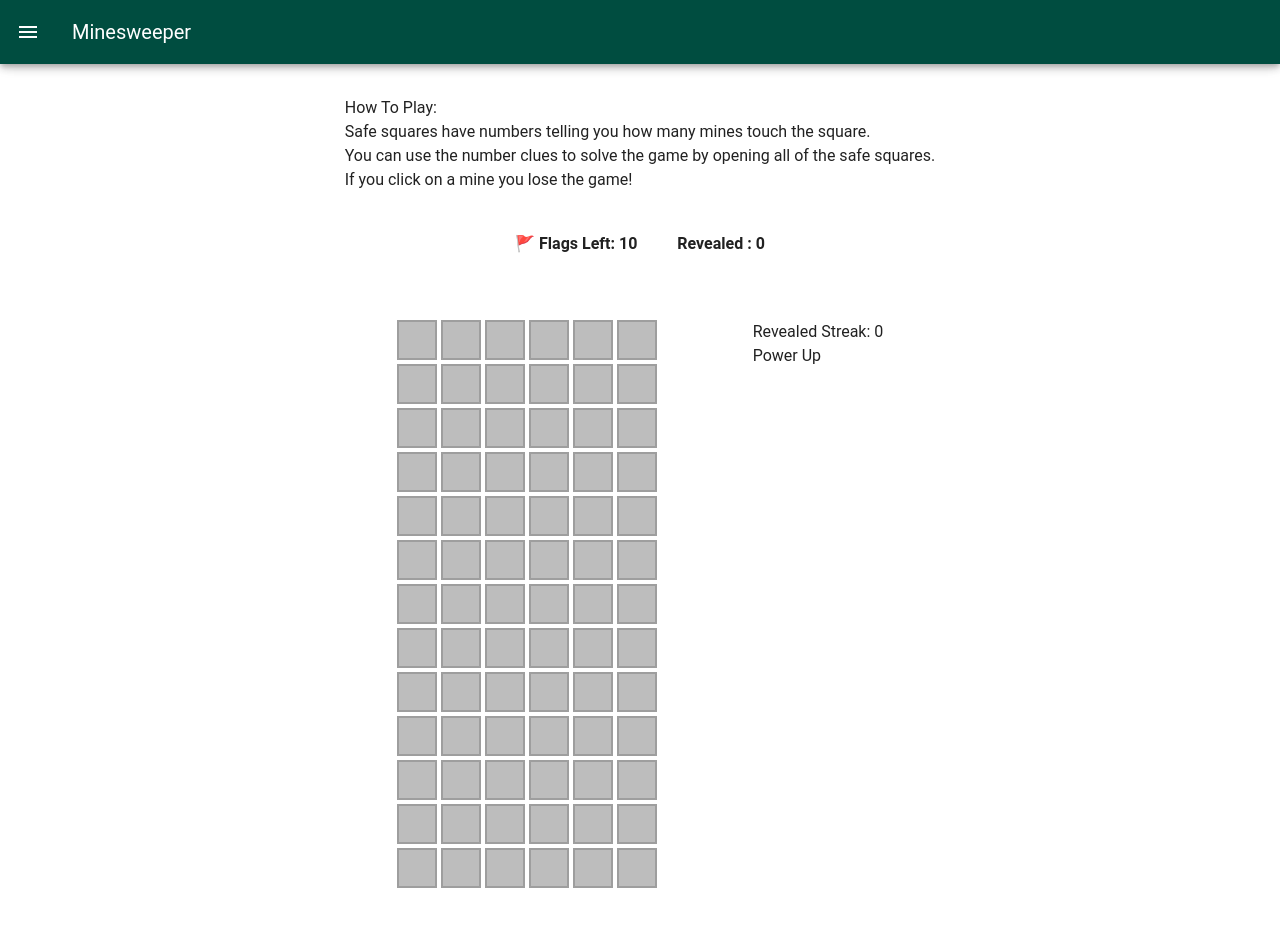
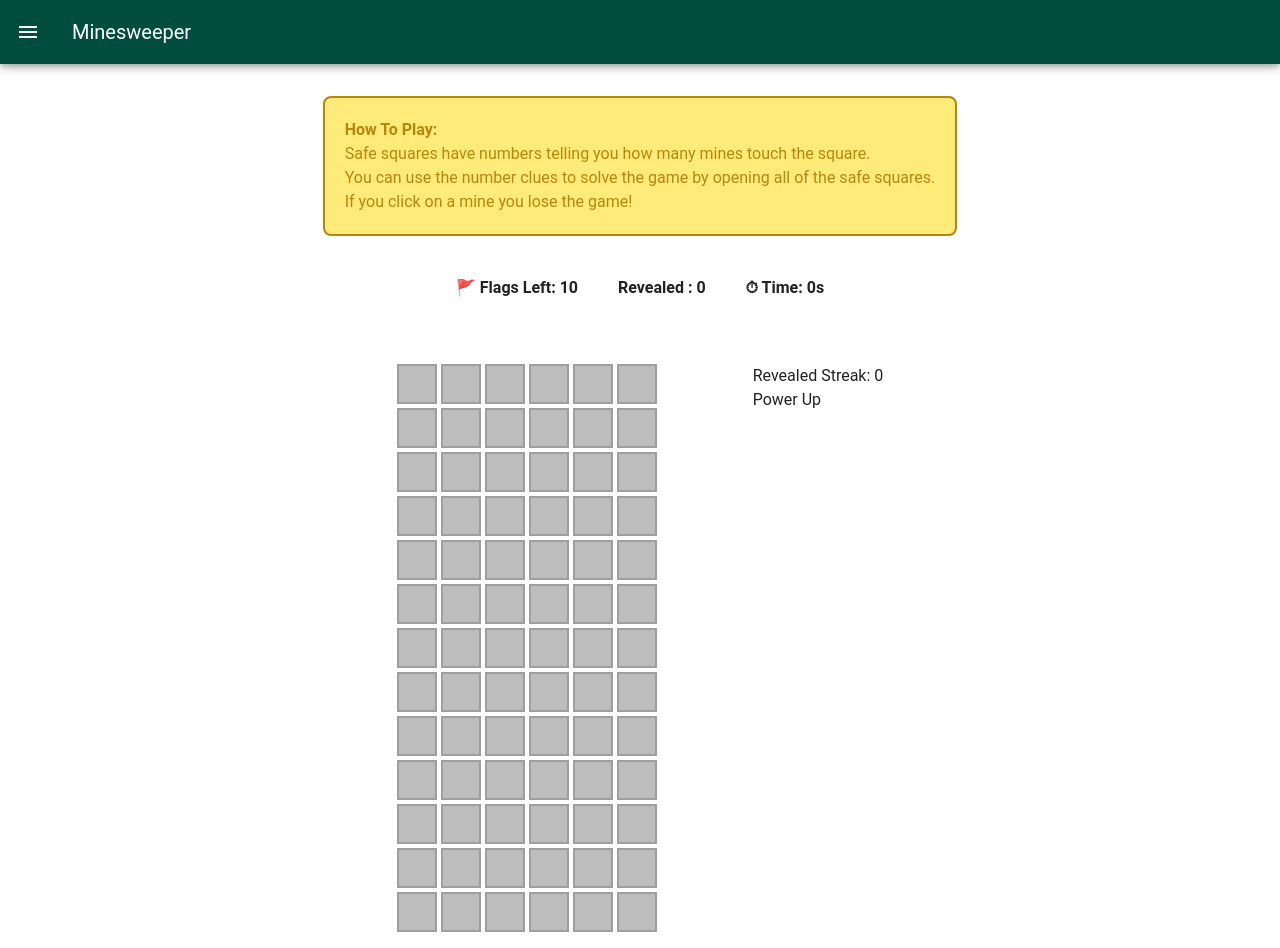
Before and after one commit to Sutee-Jankhaw/minesweeper-app, a Nuxt app in the folder playground/: page / in a window 1280 px wide. Before the commit the page ends 904 px from the top, so only its background shows below. Built offline with nearby package versions, Linux system fonts and the light colour scheme.

Commit message:
add timer

```diff
--- a/playground/app.vue
+++ b/playground/app.vue
@@ -14,10 +14,10 @@
       </v-app-bar>
       <v-main>
         <div class="d-flex justify-center m-8">
-          <div>
-            <h1>
+          <div class="info">
+            <b>
               How To Play:
-            </h1>
+            </b>
             <h2>
               Safe squares have numbers telling you how many mines touch the square.<br>
               You can use the number clues to solve the game by opening all of the safe squares.<br>
@@ -31,6 +31,9 @@
           </div>
           <div class="mb-2 font-bold">
             Revealed : {{ revealedCount }}
+          </div>
+          <div class="font-bold mb-2">
+            ⏱ Time: {{ time }}s
           </div>
         </div>
         <v-container class="d-flex justify-center mt-10">
@@ -92,6 +95,9 @@ const flagCount = ref(0)
 const revealedCount = ref(0)
 const showNoFlagWarning = ref(false)
 const flagsLeft = computed(() => totalMines - flagCount.value)
+const time = ref(0)
+const timer = ref<number | null>(null)
+const isGameStarted = ref(false)
 
 type Cell = {
   isMine: boolean
@@ -100,6 +106,20 @@ type Cell = {
   adjacent: number
 }
 
+function startTimer() {
+  if (timer.value !== null) return
+
+  timer.value = setInterval(() => {
+    time.value++
+  }, 1000)
+}
+
+function stopTimer() {
+  if (timer.value !== null) {
+    clearInterval(timer.value)
+    timer.value = null
+  }
+}
 function createBoard(): Cell[] {
   const board: Cell[] = Array(rows * cols).fill(null).map(() => ({
     isMine: false,
@@ -174,10 +194,15 @@ function revealCell(index: number) {
   const cell = cells.value[index]
   if (!cell || cell.isRevealed || cell.isFlagged) return
 
+  if (!isGameStarted.value) {
+    isGameStarted.value = true
+    startTimer()
+  }
   cell.isRevealed = true
   streakCount.value++
   revealedCount.value++
   if (cell.isMine) {
+    stopTimer()
     showGameOver.value = true
     return
   }
@@ -232,12 +257,15 @@ function checkWin() {
   })
 
   if (allCorrect) {
+    stopTimer()
     showGameWin.value = true
   }
 }
 const cells = ref<Cell[]>(createBoard())
 function restartGame() {
+  stopTimer()
   cells.value = createBoard()
+  time.value = 0
   flagCount.value = 0
   revealedCount.value = 0
   streakCount.value = 0
@@ -252,6 +280,14 @@ function restartGame() {
   display: grid;
   grid-template-columns: repeat(6, 40px);
   gap: 4px;
+}
+
+.info{
+  padding: 20px;
+  background-color: rgb(255, 235, 122);
+  border: 2px solid darkgoldenrod;
+  border-radius: 8px;
+  color: darkgoldenrod;
 }
 
 .cell {
```
